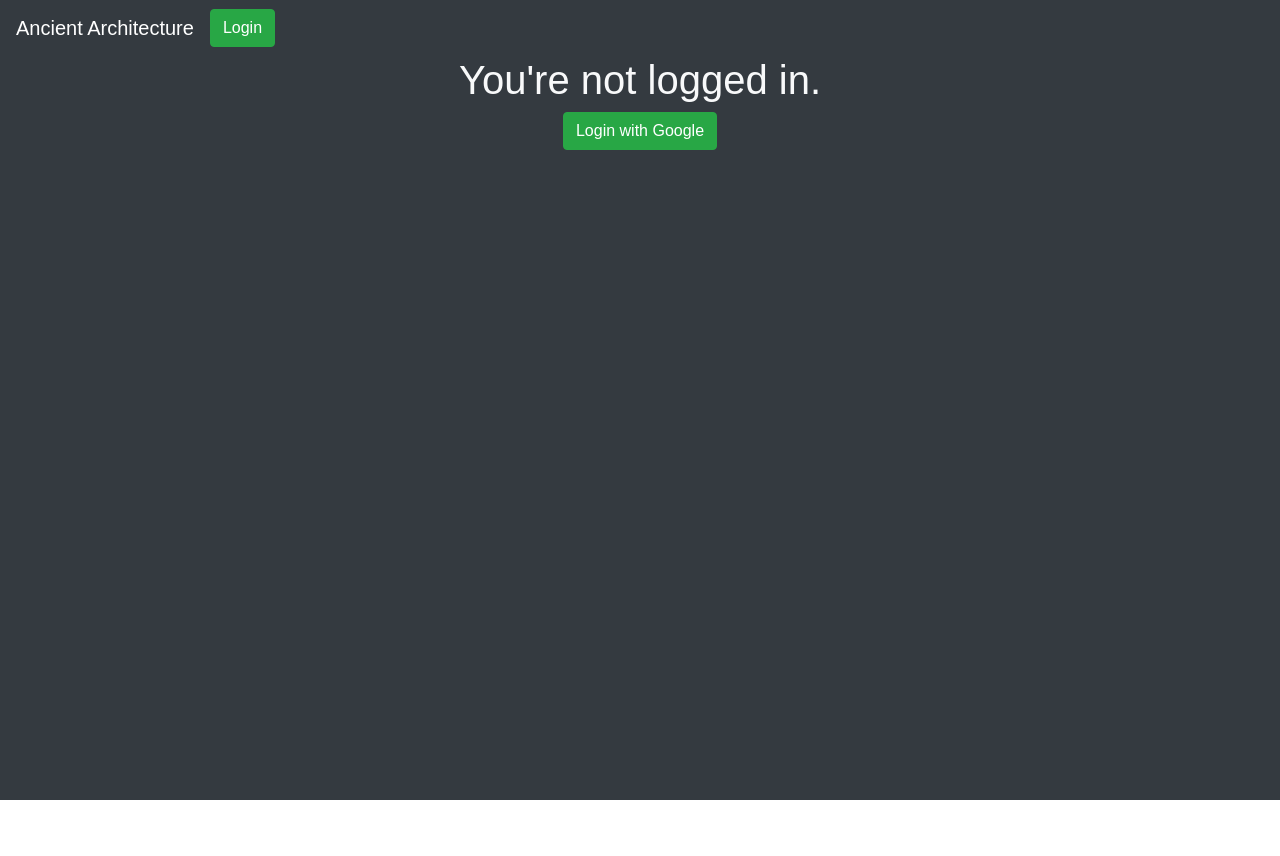
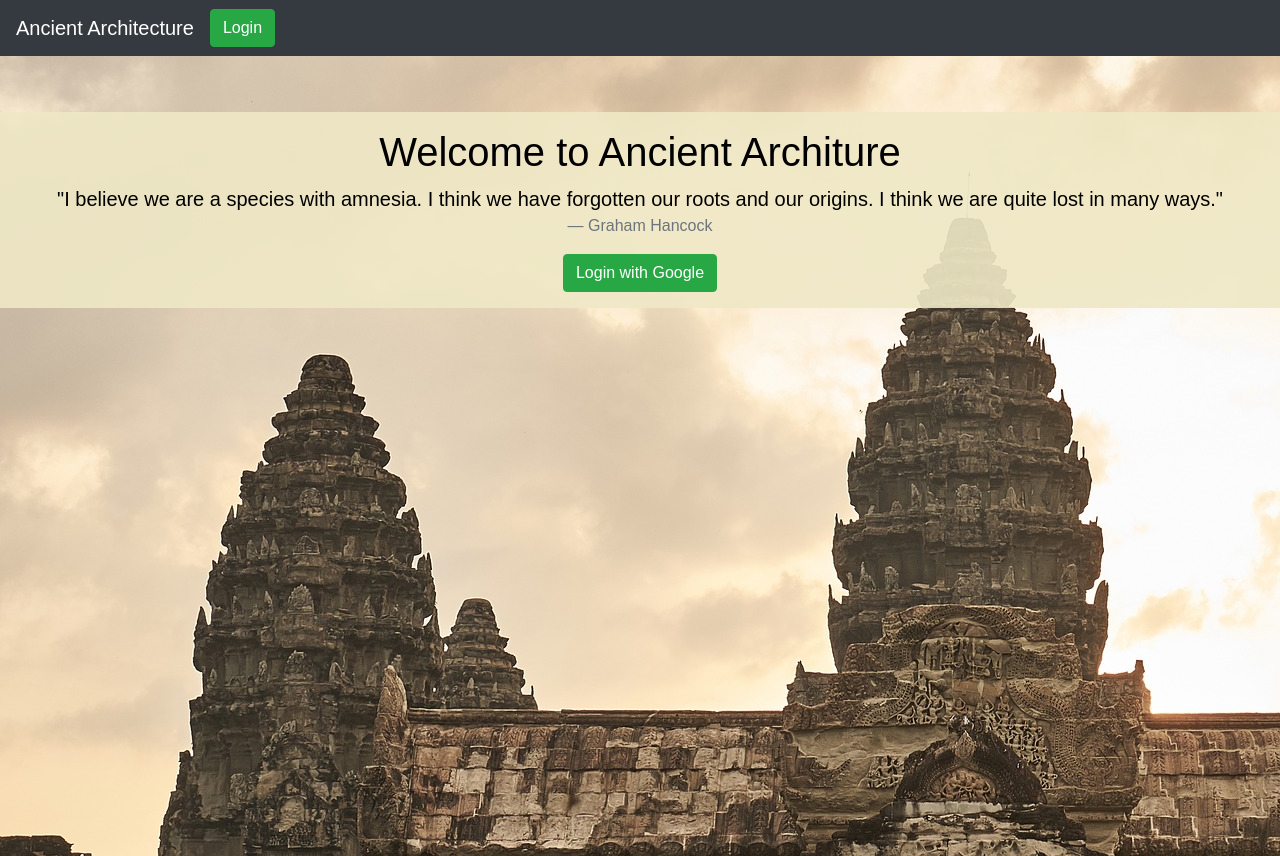
Before and after one commit to BobbyGifford/ancient-architecture, a React (Create React App) app in the folder client/: page / in a window 1280 px wide. Before the commit the page ends 800 px from the top, so only its background shows below. Built offline with nearby package versions, Linux system fonts and the light colour scheme; no server answers.

Commit message:
Adding landing page.

```diff
--- a/client/src/components/home/Home.js
+++ b/client/src/components/home/Home.js
@@ -1,21 +1,62 @@
 import React, { Component } from 'react';
 import { connect } from 'react-redux';
+import mainImage from '../../images/cambodia1.jpg';
 
 class Home extends Component {
   render() {
+    const style = {
+      styleContainer: {
+        height: '100vh',
+        width: '100%',
+        backgroundImage: `url(${mainImage})`,
+      },
+      styleBody: {
+        padding: '7vh 0 15vh 0',
+        width: '100%',
+        backgroundPositionY: '-20vh',
+      },
+      styleContent: {
+        backgroundColor: 'rgb(239, 232, 198, .9',
+        height: '100%',
+        width: '100%',
+        color: 'black',
+        paddingTop: '2vh',
+        paddingBottom: '2vh',
+      },
+    };
     console.log('Auth:', this.props.auth);
     console.log('Profile:', this.props.profile);
     return !this.props.auth ? (
+      <div style={style.styleContainer}>
+        <div style={style.styleBody}>
+          <div style={style.styleContent}>
             <div className="text-center">
-        <h1>You're not logged in.</h1>
+              <h1>Welcome to Ancient Architure</h1>
+              <blockquote className="blockquote text-center">
+                <p className="mb-0">
+                  "I believe we are a species with amnesia. I think we have
+                  forgotten our roots and our origins. I think we are quite lost
+                  in many ways."
+                </p>
+                <footer className="blockquote-footer">Graham Hancock</footer>
+              </blockquote>
               <a className="btn btn-success" href="/api/auth/google/">
                 Login with Google
               </a>
             </div>
+          </div>
+        </div>
+      </div>
     ) : (
+      <div style={style.styleContainer}>
+        <div style={style.styleBody}>
+          <div style={style.styleContent}>
             <div className="text-center">
               <h1>Welcome</h1>
               <h3>{this.props.auth.displayName}</h3>
+            </div>
+          </div>
+        </div>
       </div>
     );
   }
```
Also changed, not shown: client/src/images/cambodia1.jpg (added). Lines whose indentation alone changed are shown as unchanged.
